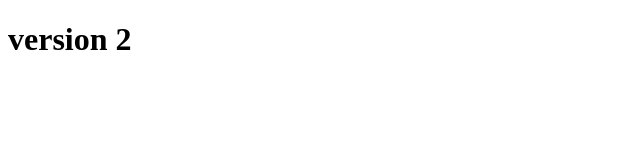
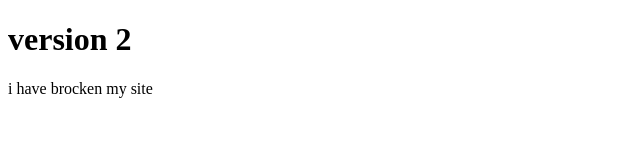
Before and after one commit to MollieBourne/web_design_week_2, a plain HTML site: page index.html in a window 1280 px wide. Shown: the whole page, without its empty margins (0-640 px from the left). Drawn offline with Linux system fonts and the light colour scheme.

Commit message:
brocken something within code

```diff
--- a/index.html
+++ b/index.html
@@ -6,6 +6,7 @@
 </head>
 <body>
 <h1> version 2 </h1>
+    <p> i have brocken my site </p>
 
 
 </body>
```
